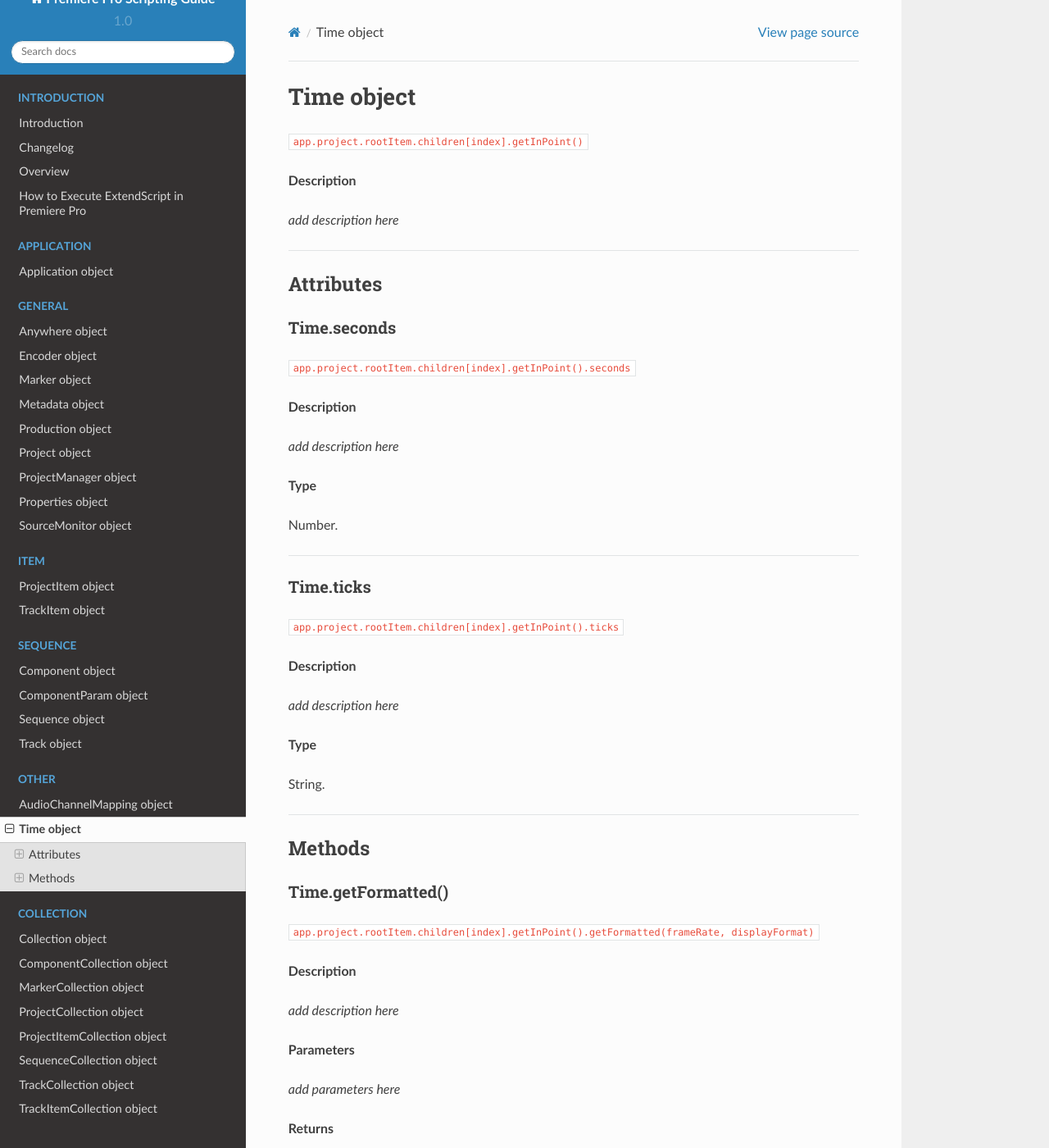
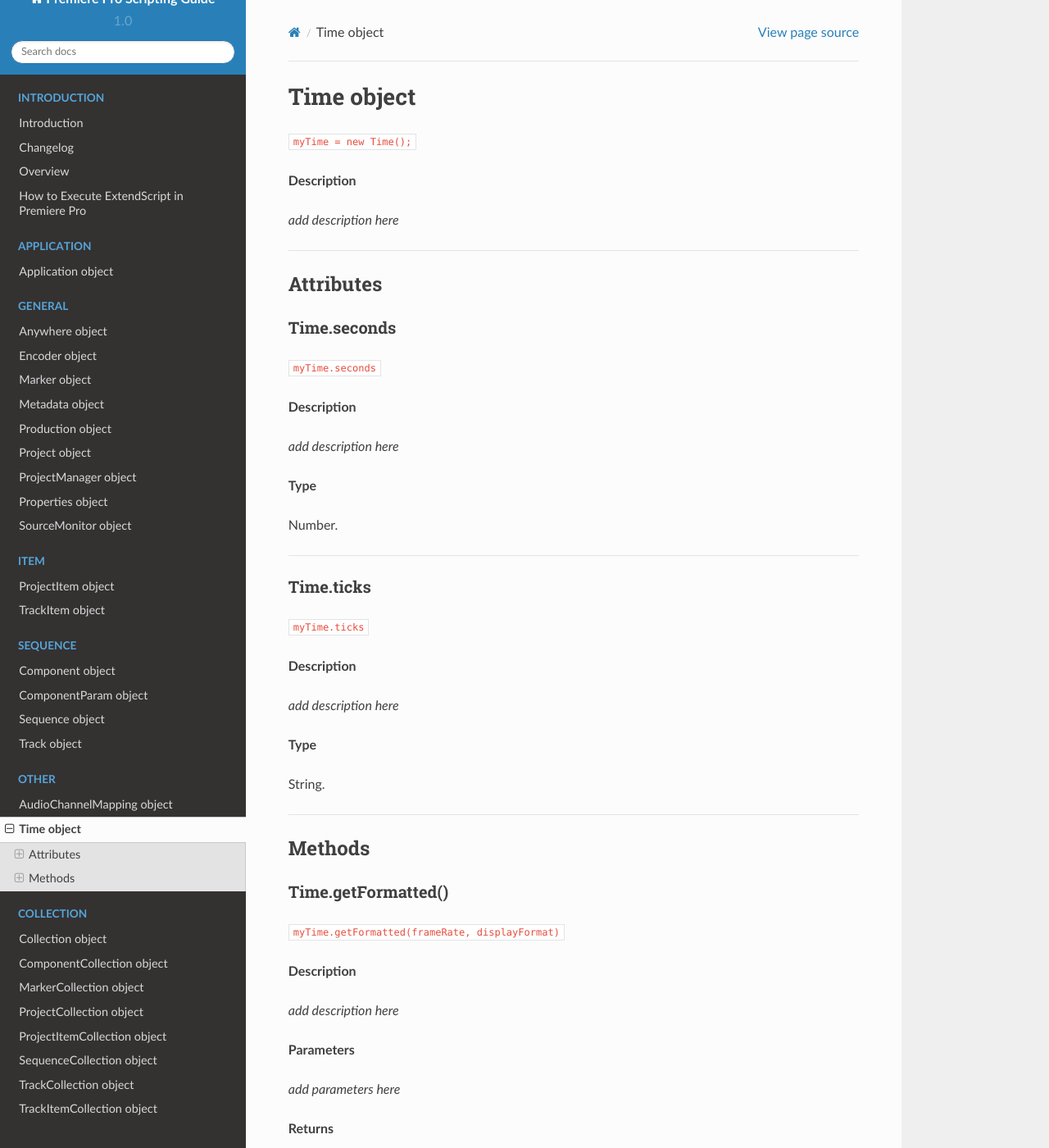
Before and after one commit to docsforadobe/premiere-scripting-guide, a Sphinx documentation site: the page built from docs/other/time.rst, in a window 1280 px wide and 1400 px high. Shown: the whole window at 82% size. Built offline with Sphinx 7.4.7 and the Read the Docs theme 2.0.0, drawn with Linux system fonts in a browser that asks for light colours; some of the changed text lies outside the part shown.

Commit message:
use Time constructor

```diff
--- a/docs/other/time.rst
+++ b/docs/other/time.rst
@@ -5,7 +5,7 @@
 Time object
 ===================
 
-``app.project.rootItem.children[index].getInPoint()``
+``myTime = new Time();``
 
 **Description**
 
@@ -22,7 +22,7 @@
 Time.seconds
 *********************************************
 
-``app.project.rootItem.children[index].getInPoint().seconds``
+``myTime.seconds``
 
 **Description**
 
@@ -39,7 +39,7 @@
 Time.ticks
 *********************************************
 
-``app.project.rootItem.children[index].getInPoint().ticks``
+``myTime.ticks``
 
 **Description**
 
@@ -60,7 +60,7 @@
 Time.getFormatted()
 *********************************************
 
-``app.project.rootItem.children[index].getInPoint().getFormatted(frameRate, displayFormat)``
+``myTime.getFormatted(frameRate, displayFormat)``
 
 **Description**
 
@@ -81,7 +81,7 @@
 Time.setSecondsAsFraction()
 *********************************************
 
-``app.project.rootItem.children[index].getInPoint().setSecondsAsFraction()``
+``myTime.setSecondsAsFraction()``
 
 **Description**
 
```
